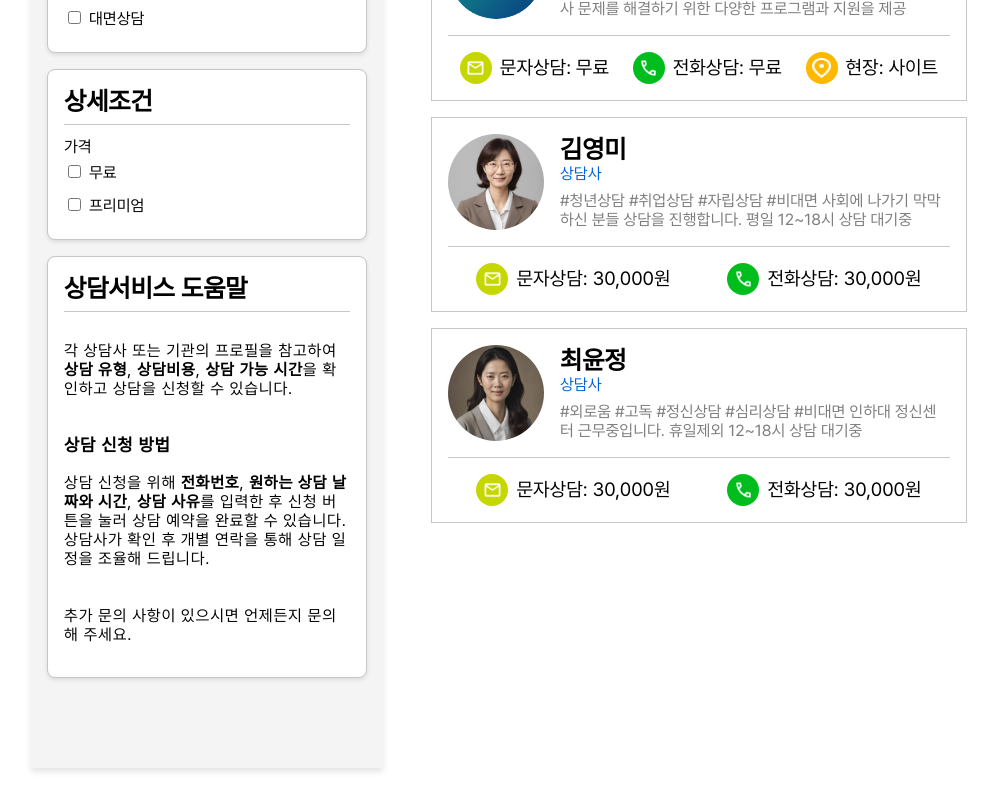
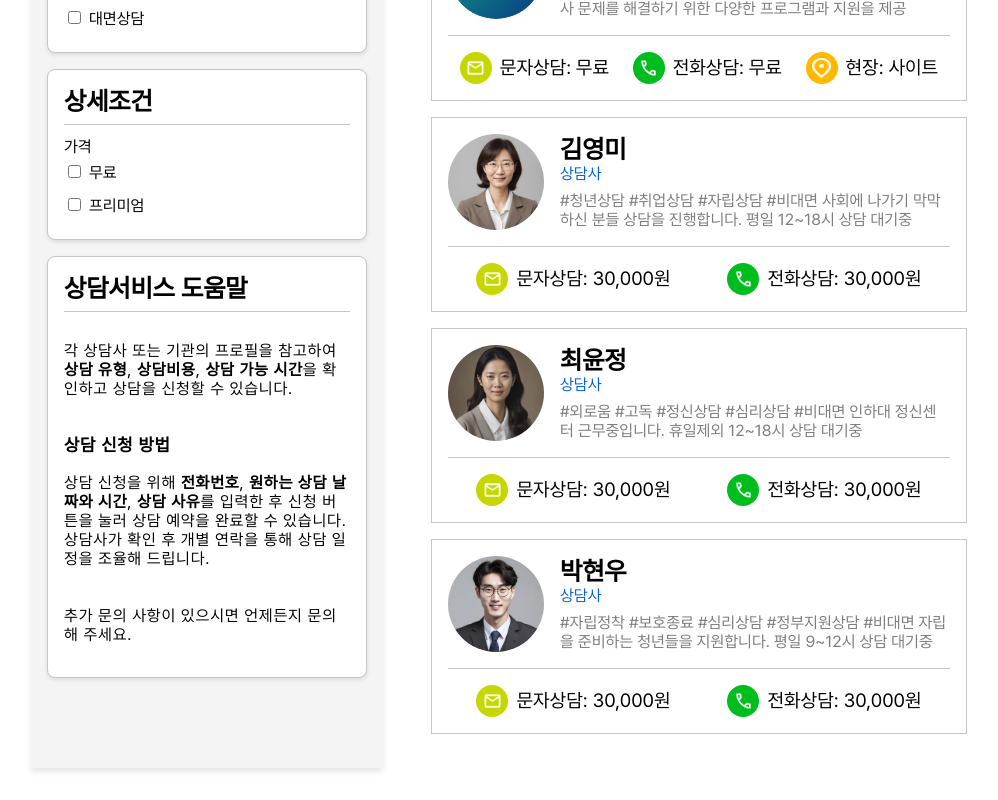
Before and after one commit to yerroong/Reverseinha_team_front, a React (Create React App) app in the folder reverse/: page /consulting in a window 1280 px wide. Shown: the part 319-1119 px from the top of the page, without its empty margins (137-1135 px from the left). Built offline with nearby package versions, Linux system fonts and the light colour scheme.

Commit message:
counsulting 상담사 추가

```diff
--- a/reverse/src/pages/Consulting/Consulting.jsx
+++ b/reverse/src/pages/Consulting/Consulting.jsx
@@ -177,12 +177,27 @@ const consultingData = [
     availableForLocation: false,
   },
   {
-    id: 'kimOkJa',
+    id: 'ChoYeunjeong',
     imgSrc: '/consul5.png',
     title: '최윤정',
     type: '상담사',
     description:
       '#외로움 #고독 #정신상담 #심리상담 #비대면 인하대 정신센터 근무중입니다. 휴일제외 12~18시 상담 대기중',
+    prices: {
+      message: '30,000원',
+      call: '30,000원',
+      site: '문의하기',
+    },
+    availableForCall: true,
+    availableForLocation: false,
+  },
+  {
+    id: 'ParkHyunWoo',
+    imgSrc: '/consul6.png',
+    title: '박현우',
+    type: '상담사',
+    description:
+      '#자립정착 #보호종료 #심리상담 #정부지원상담 #비대면 자립을 준비하는 청년들을 지원합니다. 평일 9~12시 상담 대기중',
     prices: {
       message: '30,000원',
       call: '30,000원',
```
Also changed, not shown: reverse/public/consul6.png (added).
